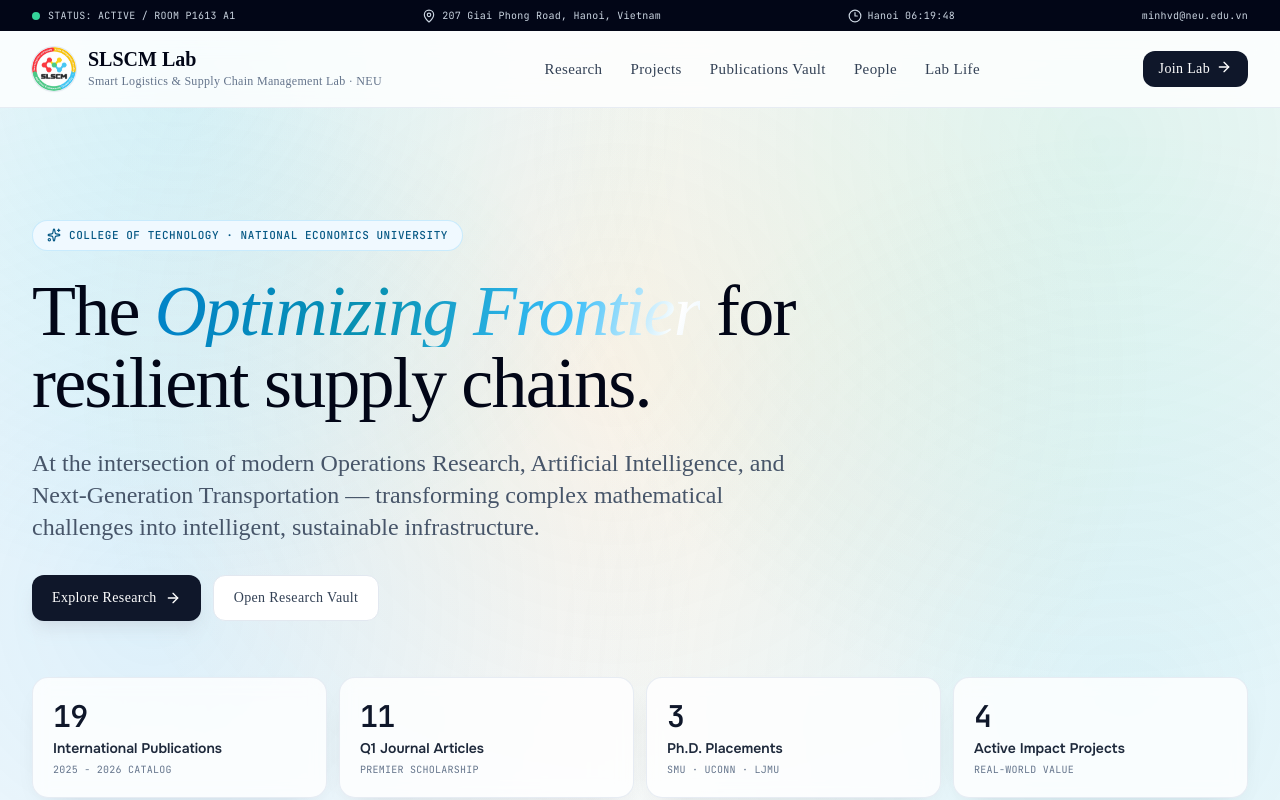
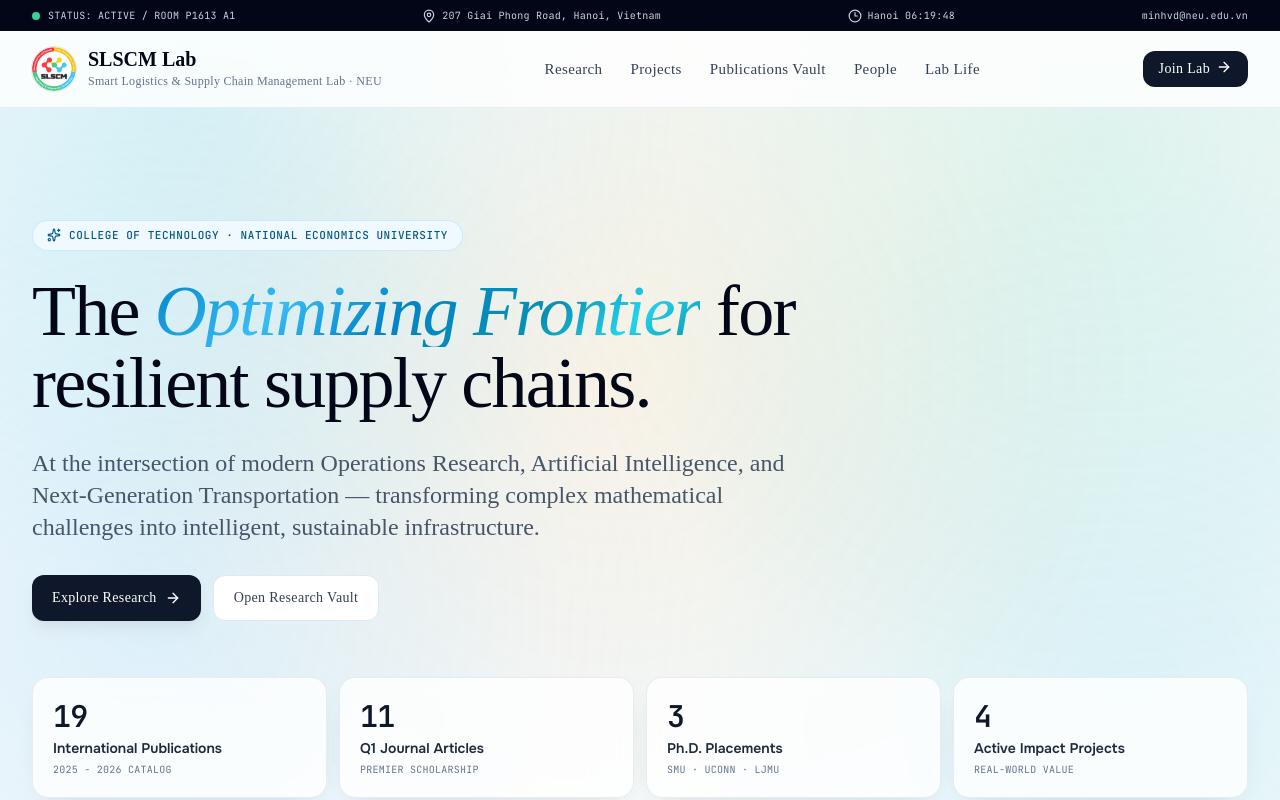
Before and after one commit to huutrungle2001/SLSCM_Lab, a React (Vite) app in the folder web/: page / in a window 1280 px wide. Shown: the top 800 px of the page. Built offline with nearby package versions, Linux system fonts and the light colour scheme; a web font is replaced by a local one.

Commit message:
style(hero): remove animation and keep static metallic cyan-sky gradient

```diff
--- a/web/src/App.tsx
+++ b/web/src/App.tsx
@@ -212,14 +212,12 @@ function Hero() {
           <h1 className="mt-6 max-w-4xl font-editorial text-5xl leading-[1.04] tracking-tight text-slate-950 sm:text-6xl lg:text-7xl">
             The{' '}
             <em
-              className="animate-gradient-flow"
+              className="metallic-gradient-text"
               style={{
-                backgroundImage: 'linear-gradient(110deg, #0284c7 0%, #0891b2 18%, #38bdf8 36%, #ffffff 46%, #e0f2fe 50%, #38bdf8 54%, #0891b2 72%, #0284c7 90%, #0284c7 100%)',
-                backgroundSize: '200% 100%',
+                backgroundImage: 'linear-gradient(135deg, #0284c7 0%, #38bdf8 25%, #0284c7 45%, #0891b2 70%, #22d3ee 85%, #0891b2 100%)',
                 WebkitBackgroundClip: 'text',
                 WebkitTextFillColor: 'transparent',
                 display: 'inline-block',
-                animation: 'flow-gradient-ltr 3.5s linear infinite',
               }}
             >
               Optimizing Frontier
--- a/web/src/index.css
+++ b/web/src/index.css
@@ -34,22 +34,11 @@ button, input, select { font: inherit; }
 .section-shell { @apply mx-auto max-w-7xl px-5 sm:px-8; }
 .focus-ring { @apply focus-visible:outline-none focus-visible:ring-2 focus-visible:ring-sky-500 focus-visible:ring-offset-2; }
 
-@keyframes flow-gradient-ltr {
-  0% {
-    background-position: 0% 50%;
-  }
-  100% {
-    background-position: 200% 50%;
-  }
-}
-
-.animate-gradient-flow {
-  background: linear-gradient(110deg, #0284c7 0%, #0891b2 18%, #38bdf8 36%, #ffffff 46%, #e0f2fe 50%, #38bdf8 54%, #0891b2 72%, #0284c7 90%, #0284c7 100%);
-  background-size: 200% 100%;
+.metallic-gradient-text {
+  background: linear-gradient(135deg, #0284c7 0%, #38bdf8 25%, #0284c7 45%, #0891b2 70%, #22d3ee 85%, #0891b2 100%);
   -webkit-background-clip: text;
   -webkit-text-fill-color: transparent;
   background-clip: text;
   color: transparent;
   display: inline-block;
-  animation: flow-gradient-ltr 3.5s linear infinite !important;
 }
```
